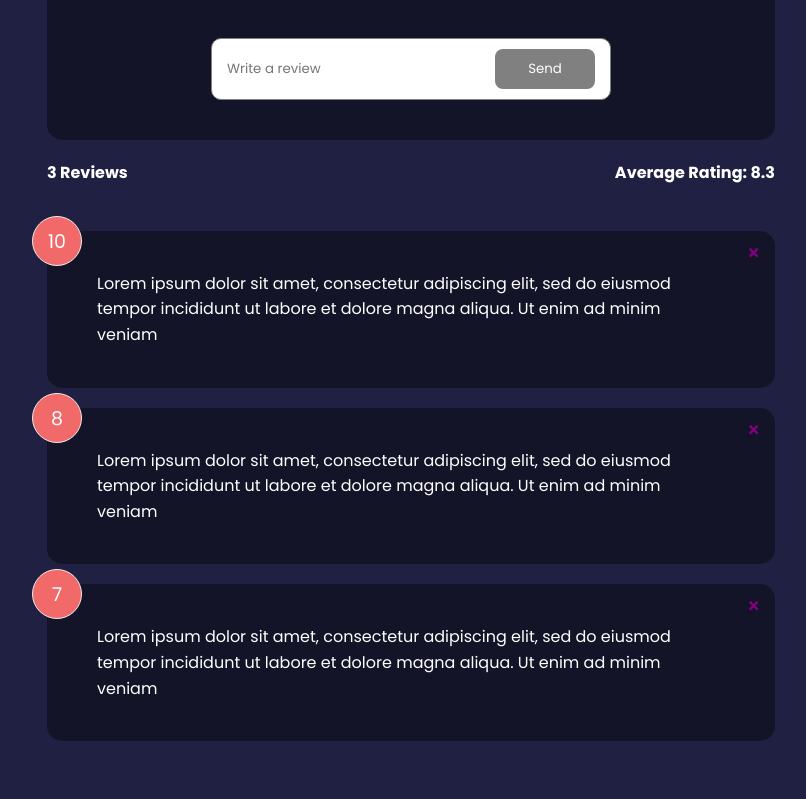
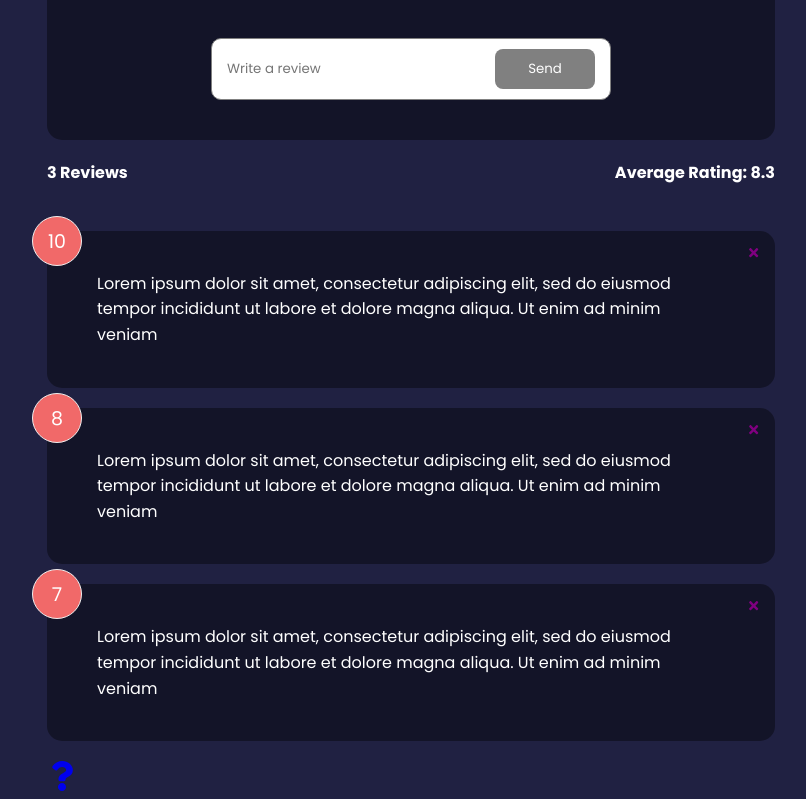
Before and after one commit to MaxWalex/react, a React (Create React App) app: page / in a window 1280 px wide. Shown: the part 257-1056 px from the top of the page, without its empty margins (229-1035 px from the left). Before the commit the page ends 1018 px from the top, so only its background shows below. Built offline with nearby package versions, Linux system fonts and the light colour scheme.

Commit message:
used to Link from react-router-dom

```diff
--- a/src/App.js
+++ b/src/App.js
@@ -7,6 +7,7 @@
 import FeedbackStats from './components/FeedbackStats'
 import FeedbackForm from './components/FeedbackForm'
 import About from './pages/About'
+import AboutIconLink from './components/AboutIconLink'
 
 function App() {
 
@@ -39,6 +40,8 @@
 
                     <Route path="/about" element={<About />} />
                 </Routes>
+
+                <AboutIconLink />
             </div>
         </Router>
     )
--- /dev/null
+++ b/src/components/AboutIconLink.jsx
@@ -0,0 +1,14 @@
+import {FaQuestion} from 'react-icons/fa'
+import {Link} from 'react-router-dom'
+
+function AboutIconLink() {
+  return (
+    <div className='about_link'>
+        <Link to="/about">
+            <FaQuestion size={30} />
+        </Link>
+    </div>
+  )
+}
+
+export default AboutIconLink
--- a/src/pages/About.jsx
+++ b/src/pages/About.jsx
@@ -1,4 +1,5 @@
 import Card from "../components/Shared/Card"
+import {Link} from 'react-router-dom'
 
 function About() {
   return (
@@ -9,7 +10,7 @@
             <p>VersionL 1.0.0</p>
 
             <p>
-                <a href="/">Back To Home</a>
+                <Link to="/">Back To Home</Link>
             </p>
         </div>
     </Card>
```
